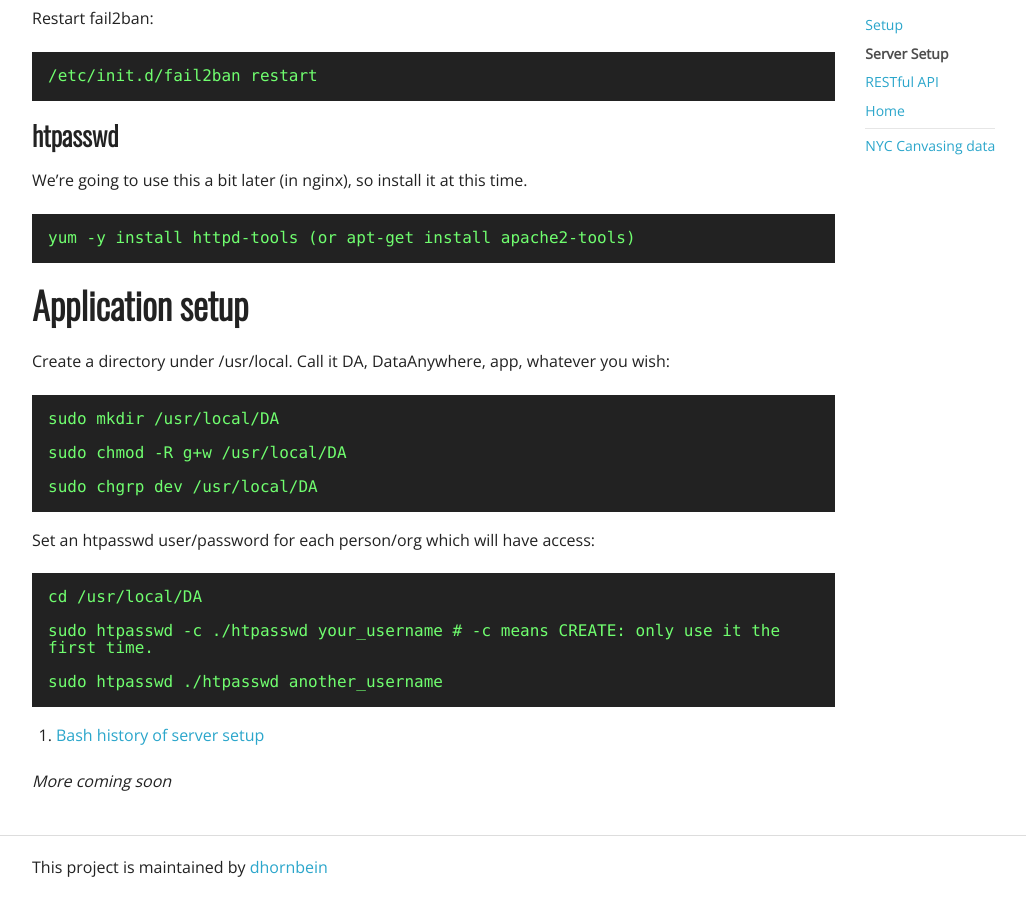
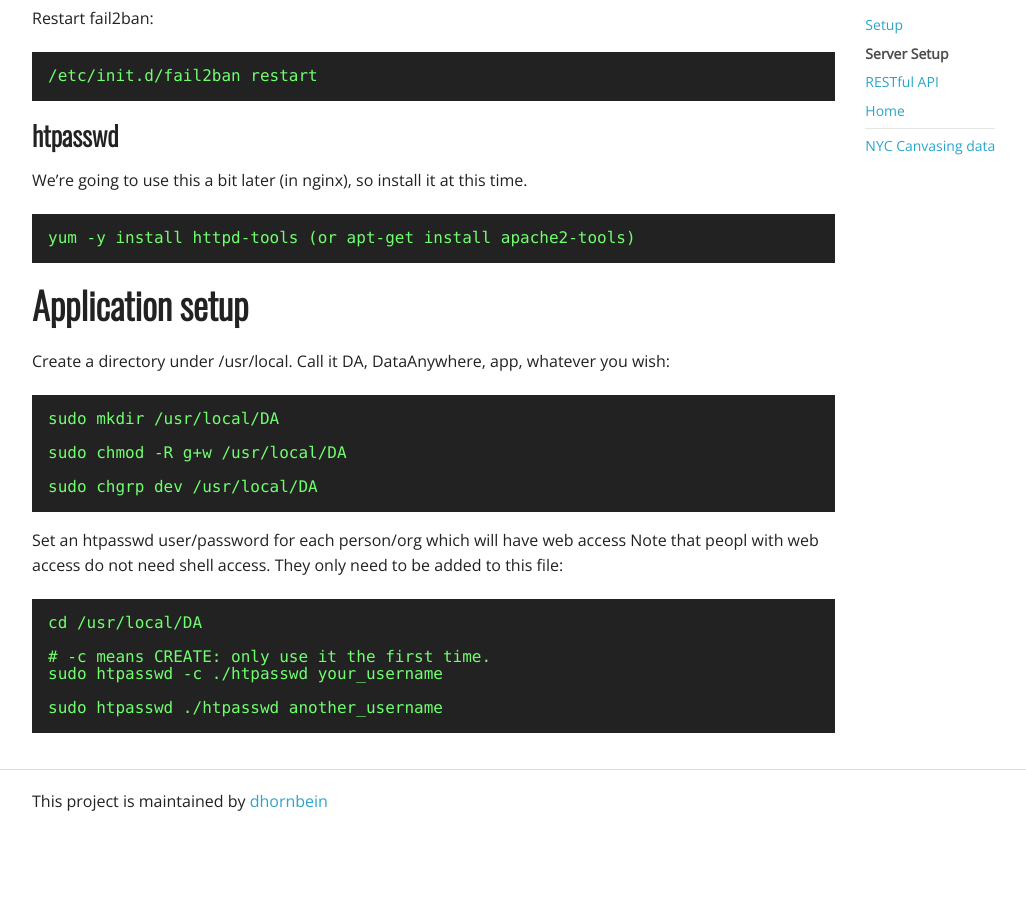
Before and after one commit to dhornbein/DataAnywhere, a Jekyll site: the page built from server_setup.md, in a window 1280 px wide and 900 px high, scrolled down 2092 px. Shown: the whole window, without its empty margins (123-1149 px from the left). Built offline with Jekyll 4.4.1, drawn with Linux system fonts in a browser that asks for light colours; nearby versions of some CDN libraries; after the commit the page ends 2927 px from its top, so only the background shows below that.

Commit message:
server notes

```diff
--- a/server_setup.md
+++ b/server_setup.md
@@ -96,14 +96,12 @@ Create a directory under /usr/local. Call it DA, DataAnywhere, app, whatever you
 
 	sudo chgrp dev /usr/local/DA
 
-Set an htpasswd user/password for each person/org which will have access:
+Set an htpasswd user/password for each person/org which will have web access
+Note that peopl with web access do not need shell access. They only need to be added to this file:
 
 	cd /usr/local/DA
 
-	sudo htpasswd -c ./htpasswd your_username # -c means CREATE: only use it the first time.
+	# -c means CREATE: only use it the first time.
+	sudo htpasswd -c ./htpasswd your_username
 
 	sudo htpasswd ./htpasswd another_username
-
-1. [Bash history of server setup](https://github.com/dhornbein/DataAnywhere/blob/master/occupysandy/system/latest_hist.txt)
-
-*More coming soon*
```
